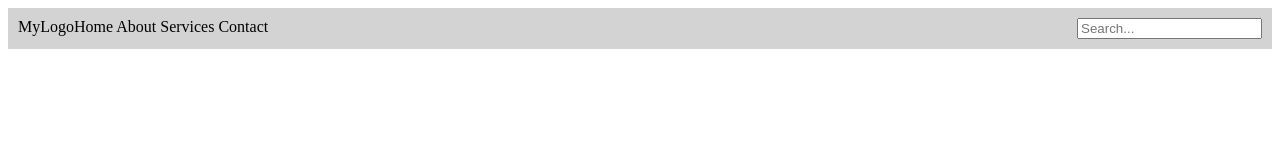
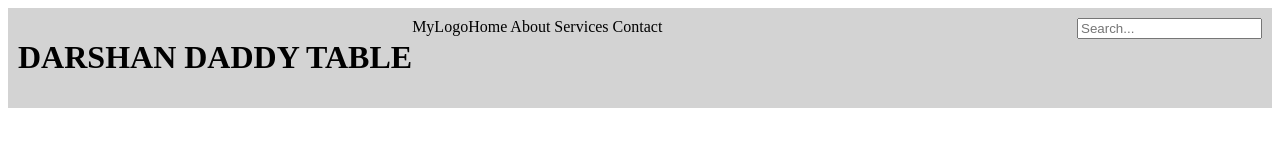
Before and after one commit to Dharsan999/HTML, a plain HTML site: page flexpractice.html in a window 1280 px wide. Drawn offline with Linux system fonts and the light colour scheme.

Commit message:
initial commit

```diff
--- a/flexpractice.html
+++ b/flexpractice.html
@@ -36,6 +36,7 @@
 </head>
 <body>
     <div class="nav-bar">
+    <h1>DARSHAN DADDY TABLE</h1>
         <div class="logo">MyLogo</div>
         <div class="menu">
             <span>Home</span>
```
